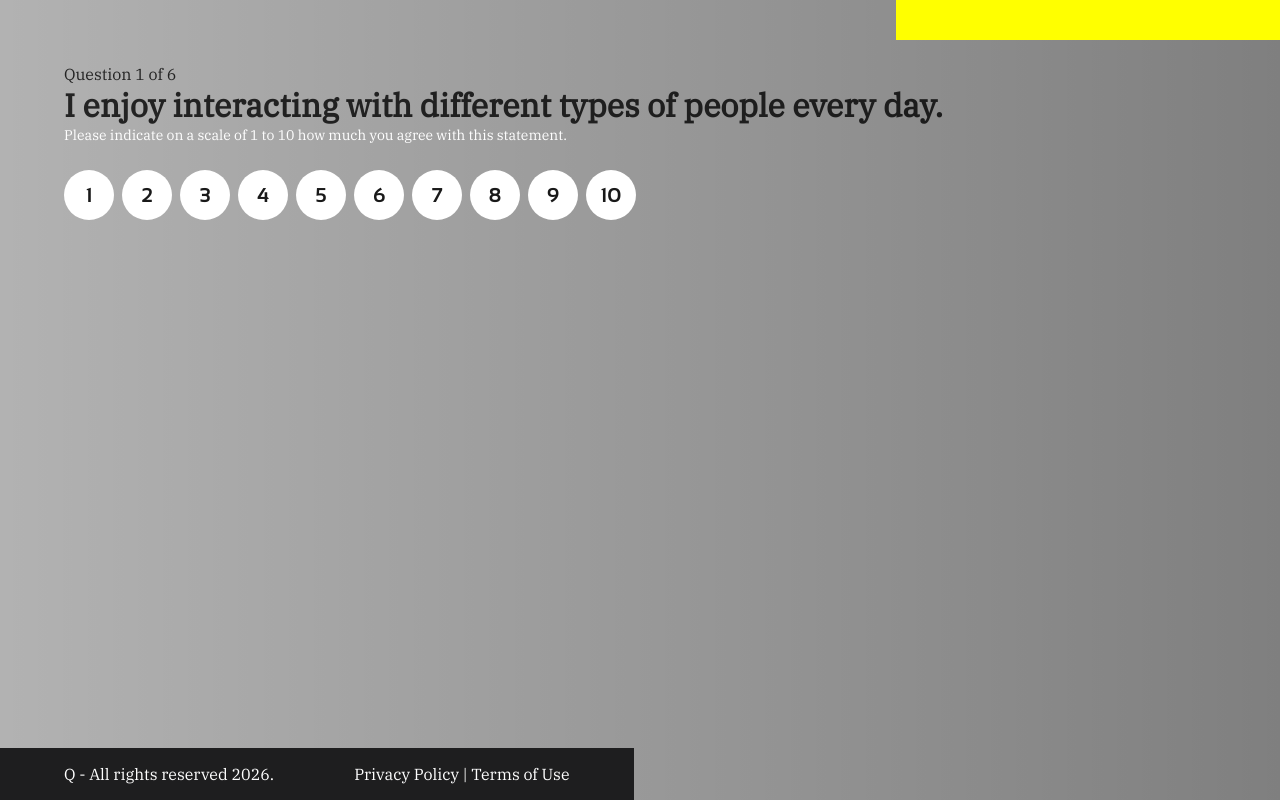
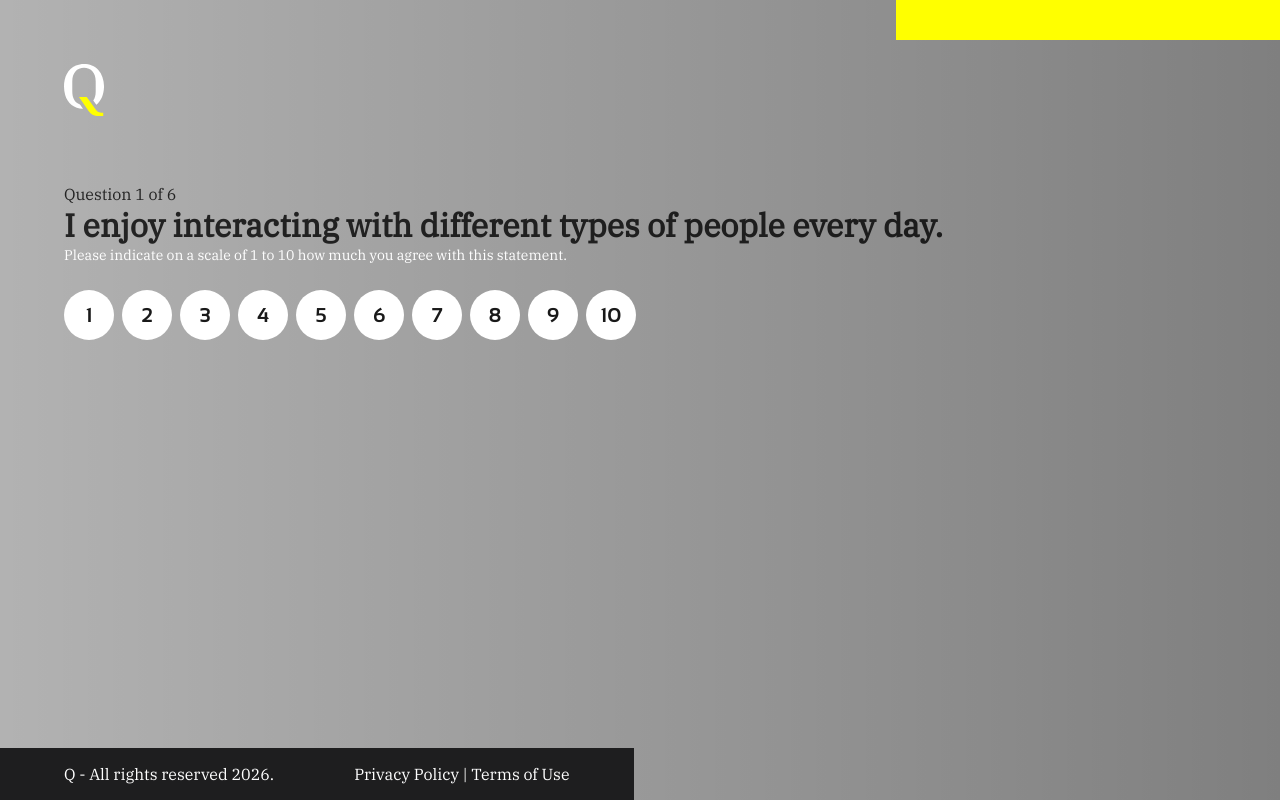
Before and after one commit to pallosp/questionnaire, a Next.js app: page /questionnaire/39716118-5905-4b6e-945c-f6d1b59cfd23/1 in a window 1280 px wide. Built offline with nearby package versions, Linux system fonts and the light colour scheme.

Commit message:
Add the logo to all pages. Make it link to /

```diff
--- a/src/app/page.module.css
+++ b/src/app/page.module.css
@@ -1,7 +1,3 @@
-.logo {
-  margin-bottom: 64px;
-}
-
 .title {
   margin-bottom: 40px;
 
--- a/src/app/questionnaire/[id]/[questionNumber]/page.tsx
+++ b/src/app/questionnaire/[id]/[questionNumber]/page.tsx
@@ -2,6 +2,7 @@ import { Metadata } from 'next';
 import { notFound } from 'next/navigation';
 import { z } from 'zod';
 
+import { Logo } from '@/components/logo/logo';
 import { getConfig } from '@/lib/config';
 import { Config, Question, QuestionnaireConfig } from '@/types/config';
 
@@ -79,6 +80,7 @@ export default async function QuestionPage({ params }: RawPageProps) {
 
   return (
     <>
+      <Logo variant="white" />
       <p>{supTitle}</p>
       <h1>{context.question.question}</h1>
       <RatingGroup
--- /dev/null
+++ b/src/components/logo/logo.module.css
@@ -0,0 +1,3 @@
+.container {
+  margin-bottom: 64px;
+}
--- /dev/null
+++ b/src/components/logo/logo.tsx
@@ -0,0 +1,21 @@
+import Image from 'next/image';
+import Link from 'next/link';
+
+import styles from './logo.module.css';
+
+interface LogoProps {
+  variant: 'black' | 'white';
+}
+
+export function Logo({ variant }: LogoProps) {
+  const logoSrc =
+    variant === 'white' ? '/images/logo-white.svg' : '/images/logo-black.svg';
+
+  return (
+    <div className={styles.container}>
+      <Link href="/">
+        <Image src={logoSrc} alt="Logo" width={40} height={52} priority />
+      </Link>
+    </div>
+  );
+}
```
Also changed, not shown: src/app/page.tsx (+2 -14 lines).
